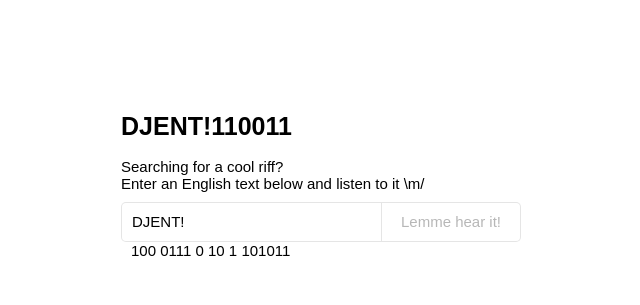
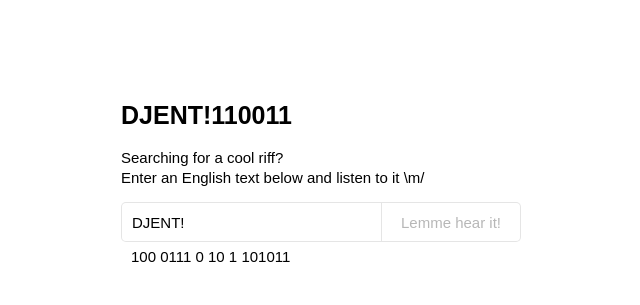
Before and after one commit to bespoyasov/morse, a plain HTML site: page index.html in a window 1280 px wide. Shown: the part 208-513 px from the top of the page, without its empty margins (319-959 px from the left). Drawn offline with Linux system fonts and the light colour scheme; no server answers.

Commit message:
Update styles

```diff
--- a/style.css
+++ b/style.css
@@ -13,6 +13,7 @@ body {
   margin: 0;
   display:flex;
   font-size: 1.5rem;
+  line-height: 1.3;
 }
 
 h1 {
@@ -34,7 +35,7 @@ h1 {
 }
 
 .form label {
-  margin-bottom:1rem;
+  margin-bottom:1.5rem;
   display:block;
 }
 
@@ -73,5 +74,5 @@ h1 {
 }
 
 .message {
-  padding: 0 10px;
+  padding: 5px 10px;
 }
```
